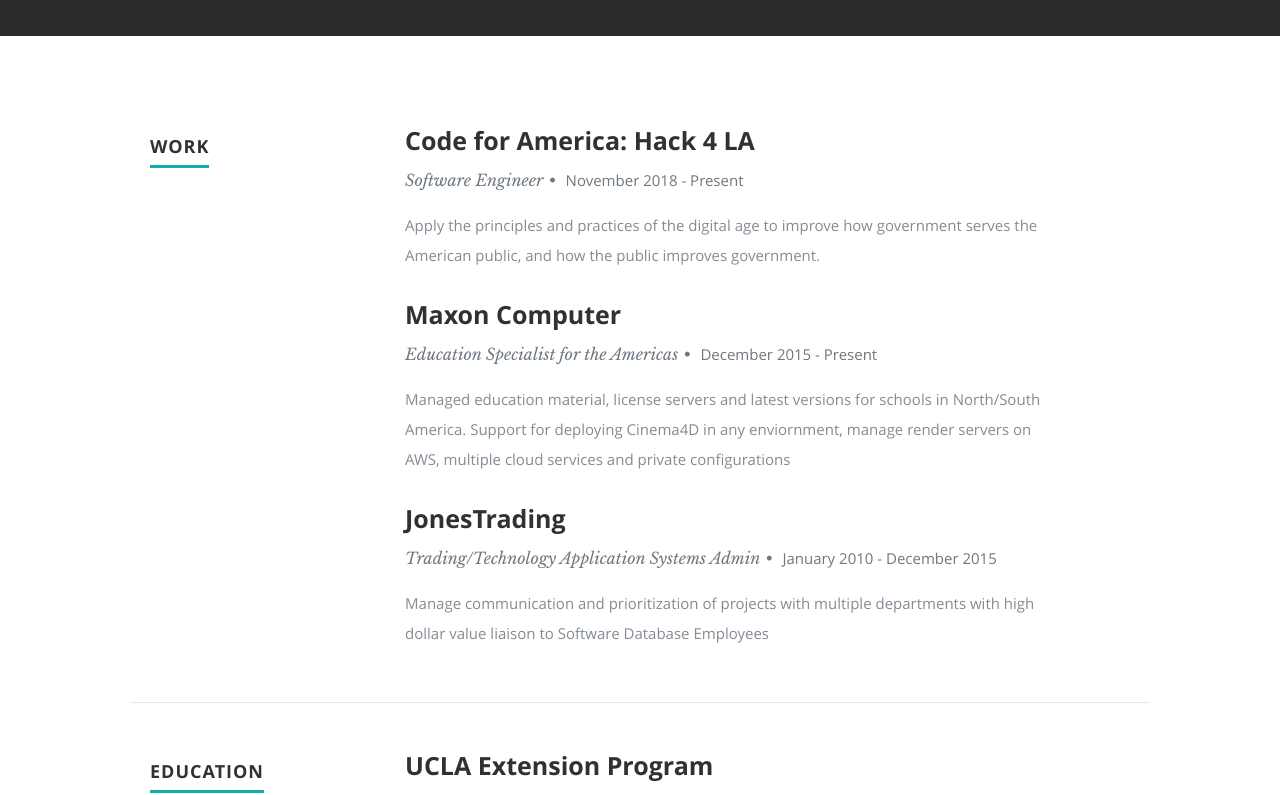
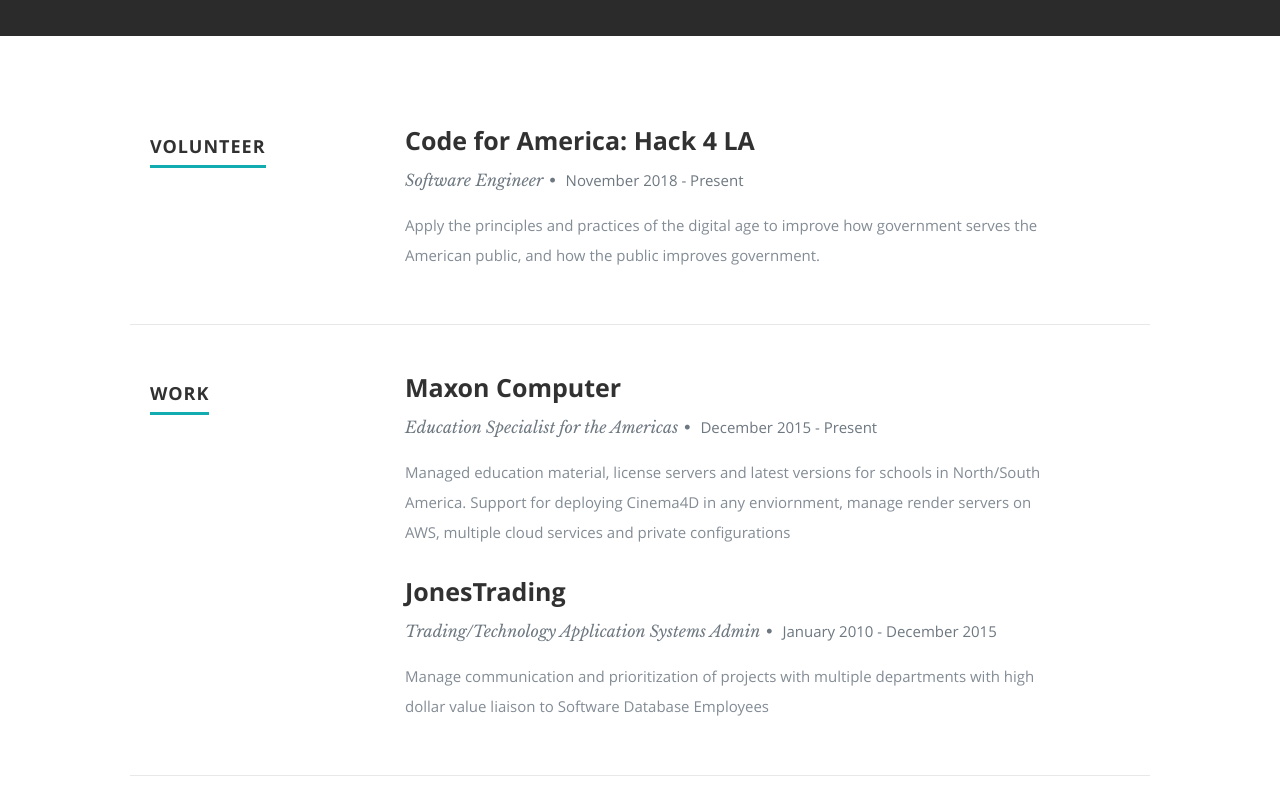
Before and after one commit to brandonjturner/brandonjturner.github.io, a React (Create React App) app: page / in a window 1280 px wide. Shown: the part 1220-2015 px from the top of the page. Built offline with nearby package versions, Linux system fonts and the light colour scheme.

Commit message:
moved CFA to volunteer

```diff
--- a/public/resumeData.json
+++ b/public/resumeData.json
@@ -52,13 +52,15 @@
         "description":"Attended the WIT (Westlake Information Technology) Academy integegrated with the high school. The program introduced us to front end development and visual basic in 10th grade. I also learned about video editing, graphic design and Microsoft Access."
       }
     ],
+    "volunteer":[
+      {
+      "company":"Code for America: Hack 4 LA",
+      "title":"Software Engineer",
+      "years":"November 2018 - Present",
+      "description":"Apply the principles and practices of the digital age to improve how government serves the American public, and how the public improves government."
+      }
+    ],
     "work":[
-      {
-        "company":"Code for America: Hack 4 LA",
-        "title":"Software Engineer",
-        "years":"November 2018 - Present",
-        "description":"Apply the principles and practices of the digital age to improve how government serves the American public, and how the public improves government."
-      },
       {
         "company":"Maxon Computer",
         "title":"Education Specialist for the Americas",
--- a/src/Components/Resume.js
+++ b/src/Components/Resume.js
@@ -9,6 +9,12 @@
         return <div key={education.school}><h3>{education.school}</h3>
         <p className="info">{education.degree} <span>&bull;</span><em className="date">{education.graduated}</em></p>
         <p>{education.description}</p></div>
+      })
+      var volunteer = this.props.data.volunteer.map(function(work){
+        return <div key={work.company}><h3>{work.company}</h3>
+            <p className="info">{work.title}<span>&bull;</span> <em className="date">{work.years}</em></p>
+            <p>{work.description}</p>
+        </div>
       })
       var work = this.props.data.work.map(function(work){
         return <div key={work.company}><h3>{work.company}</h3>
@@ -26,7 +32,16 @@
       <section id="resume">
 
 
+      <div className="row work">
 
+        <div className="three columns header-col">
+          <h1><span>Volunteer</span></h1>
+        </div>
+
+        <div className="nine columns main-col">
+          {volunteer}
+        </div>
+    </div>
 
       <div className="row work">
 
```
